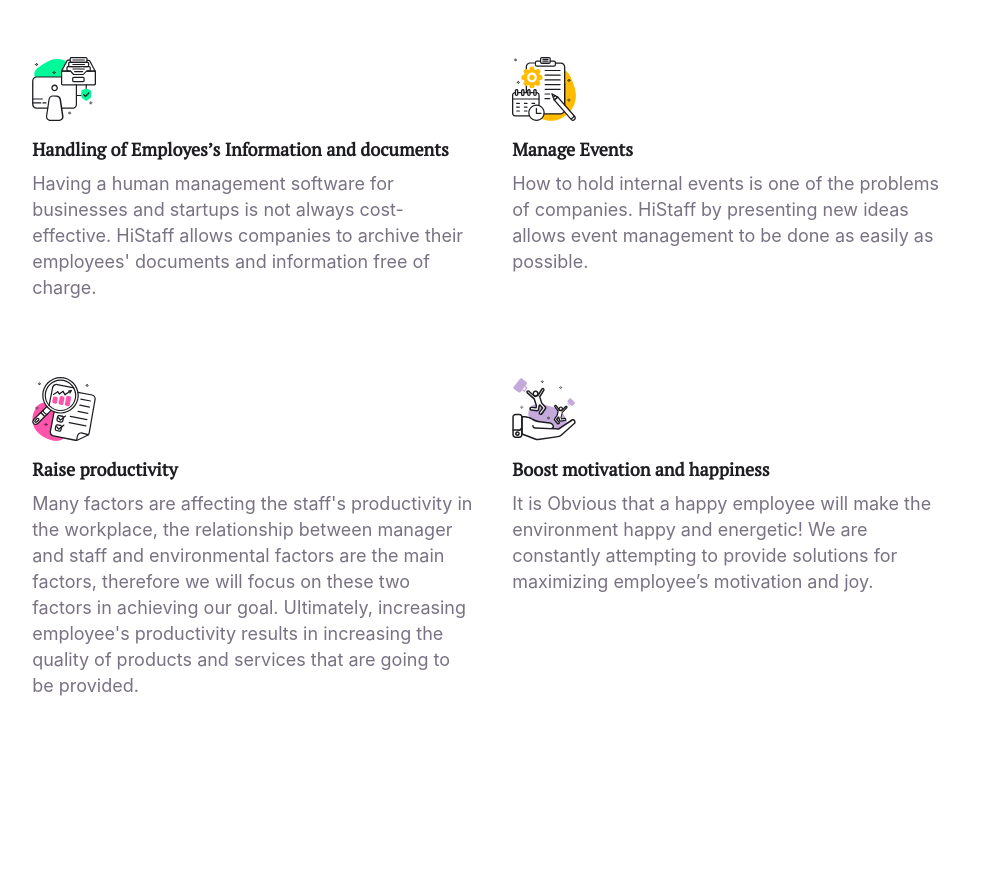
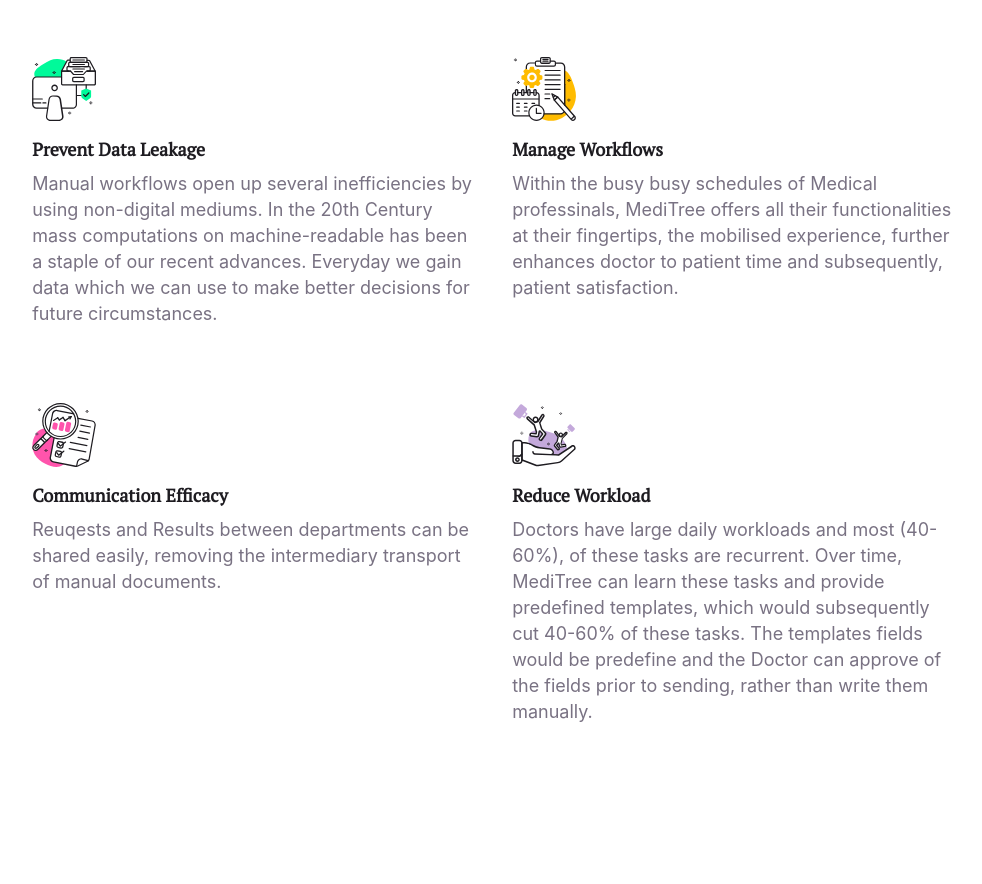
Before and after one commit to QUzair/meditree-static-site, a Gatsby site: page /about in a window 1280 px wide. Shown: the part 720-1604 px from the top of the page, without its empty margins (147-1129 px from the left). Built offline with nearby package versions, Linux system fonts and the light colour scheme; Gatsby itself is replaced by a stand-in of ours.

Commit message:
About targets

```diff
--- a/src/components/layout.js
+++ b/src/components/layout.js
@@ -53,7 +53,7 @@ const Layout = ({ children }) => (
                                         <ul>
                                             {/* <li><Link to="/integrations/slack" title={"Integrations"}>Integrations</Link></li> */}
                                             <li><Link to="/about" title={"About Us"}>About</Link></li>
-                                            <li><a href={"https://histaff.io/blog"}>Blog</a></li>
+                                            <li><a href={"https://medium.com/@uzairqureshi804"}>Blog</a></li>
                                             <li><a className={"links__special"} href={"mailto:meditree.tech@gmail.com"} rel="noreferrer" target={"_blank"} title={"We look forward to receiving your great feedback"}>Feedback</a></li>
                                         </ul>
                                     </ul>
--- a/src/pages/about.js
+++ b/src/pages/about.js
@@ -26,16 +26,16 @@ const AboutPage = () => (
                     <div className={"col-6"}>
                         <div className={"item"}>
                             <img alt={"Information"} src={informationImage}/>
-                            <h3>Handling of Employes’s Information and documents</h3>
-                            <p>Having a human management software for businesses and startups is not always cost-effective. HiStaff allows companies to archive their employees' documents and information free of charge.</p>
+                            <h3>Prevent Data Leakage</h3>
+                            <p>Manual workflows open up several inefficiencies by using non-digital mediums. In the 20th Century mass computations on machine-readable has been a staple of our recent advances. Everyday we gain data which we can use to make better decisions for future circumstances.</p>
                         </div>
                     </div>
 
                     <div className={"col-6"}>
                         <div className={"item"}>
                             <img alt={"Event"} src={eventImage}/>
-                            <h3>Manage Events</h3>
-                            <p>How to hold internal events is one of the problems of companies. HiStaff by presenting new ideas allows event management to be done as easily as possible.</p>
+                            <h3>Manage Workflows</h3>
+                            <p>Within the busy busy schedules of Medical professinals, MediTree offers all their functionalities at their fingertips, the mobilised experience, further enhances doctor to patient time and subsequently, patient satisfaction.</p>
                         </div>
                     </div>
                 </div>
@@ -44,16 +44,16 @@ const AboutPage = () => (
                     <div className={"col-6"}>
                         <div className={"item"}>
                             <img alt={"Productivity"} src={ProductivityImage}/>
-                            <h3>Raise productivity</h3>
-                            <p>Many factors are affecting the staff's productivity in the workplace, the relationship between manager and staff and environmental factors are the main factors, therefore we will focus on these two factors in achieving our goal. Ultimately, increasing employee's productivity results in increasing the quality of products and services that are going to be provided.</p>
+                            <h3>Communication Efficacy</h3>
+                            <p>Reuqests and Results between departments can be shared easily, removing the intermediary transport of manual documents.</p>
                         </div>
                     </div>
 
                     <div className={"col-6"}>
                         <div className={"item"}>
                             <img alt={"Happiness"} src={happinessImage}/>
-                            <h3>Boost motivation and happiness</h3>
-                            <p>It is Obvious that a happy employee will make the environment happy and energetic! We are constantly attempting to provide solutions for maximizing employee’s motivation and joy.</p>
+                            <h3>Reduce Workload</h3>
+                            <p>Doctors have large daily workloads and most (40-60%), of these tasks are recurrent. Over time, MediTree can learn these tasks and provide predefined templates, which would subsequently cut 40-60% of these tasks. The templates fields would be predefine and the Doctor can approve of the fields prior to sending, rather than write them manually.</p>
                         </div>
                     </div>
                 </div>
--- a/src/pages/index.js
+++ b/src/pages/index.js
@@ -18,7 +18,7 @@ const IndexPage = () => (
         <SEO title="Make your Workflows Smarter" />
 
         <div className={"page-header home"}>
-            <h1>Make your Workflows <TextLoop>
+            <h1>Make your Workflows<TextLoop>
                 <div>Smarter</div>
                 <div >Faster</div>
                 <div>Cost-Efficient</div>
--- a/static/styles/_all.scss
+++ b/static/styles/_all.scss
@@ -94,6 +94,8 @@ body {
     &.home {
       padding-bottom: 30px;
 
+
+
       p {
         font-family: Inter;
         padding: 55px;
@@ -112,6 +114,12 @@ body {
         max-width: 80%;
       }
     }
+  }
+
+  .makeyour {
+    position: absolute;
+    top: 0px;
+    right: 0;
   }
 
   .features {
```
